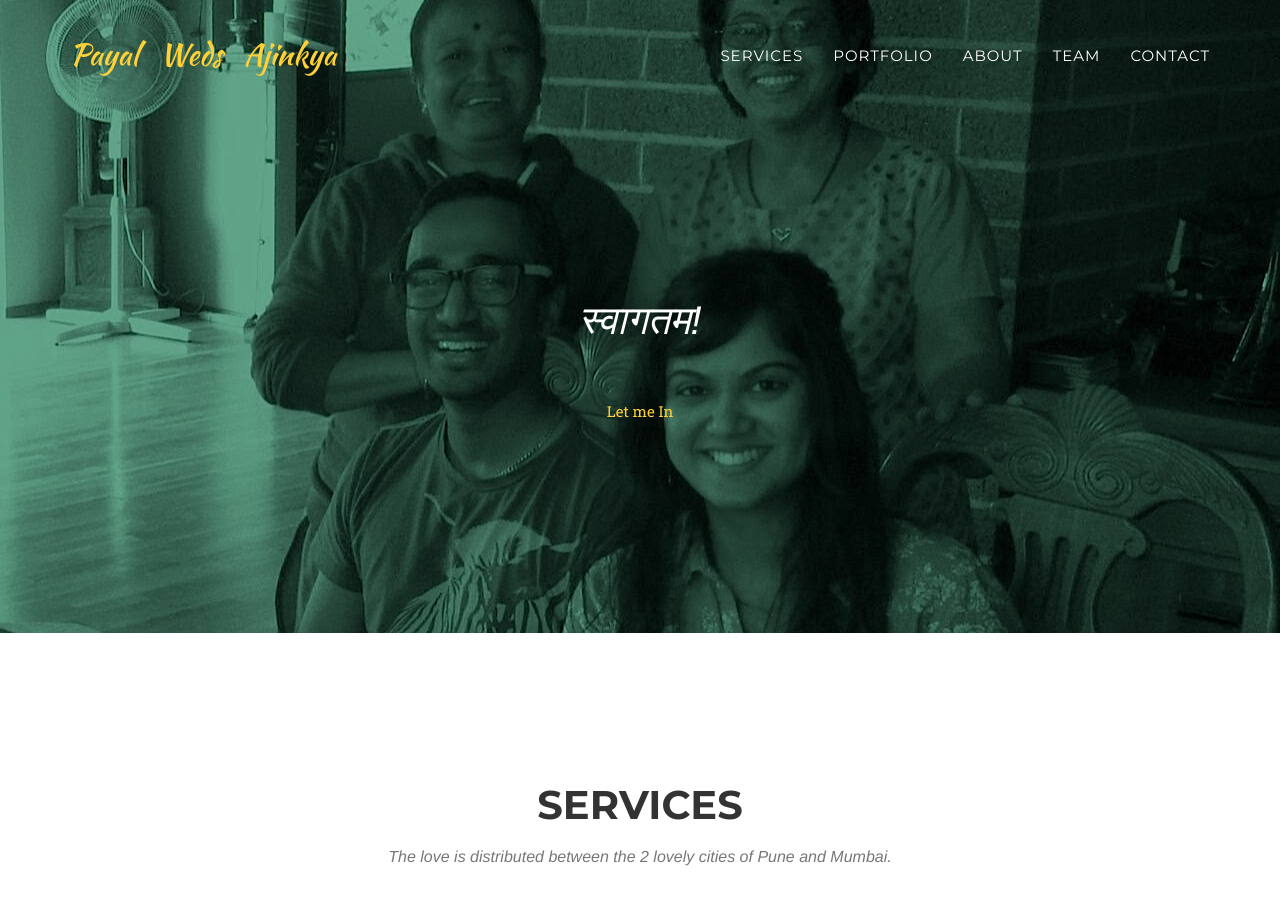
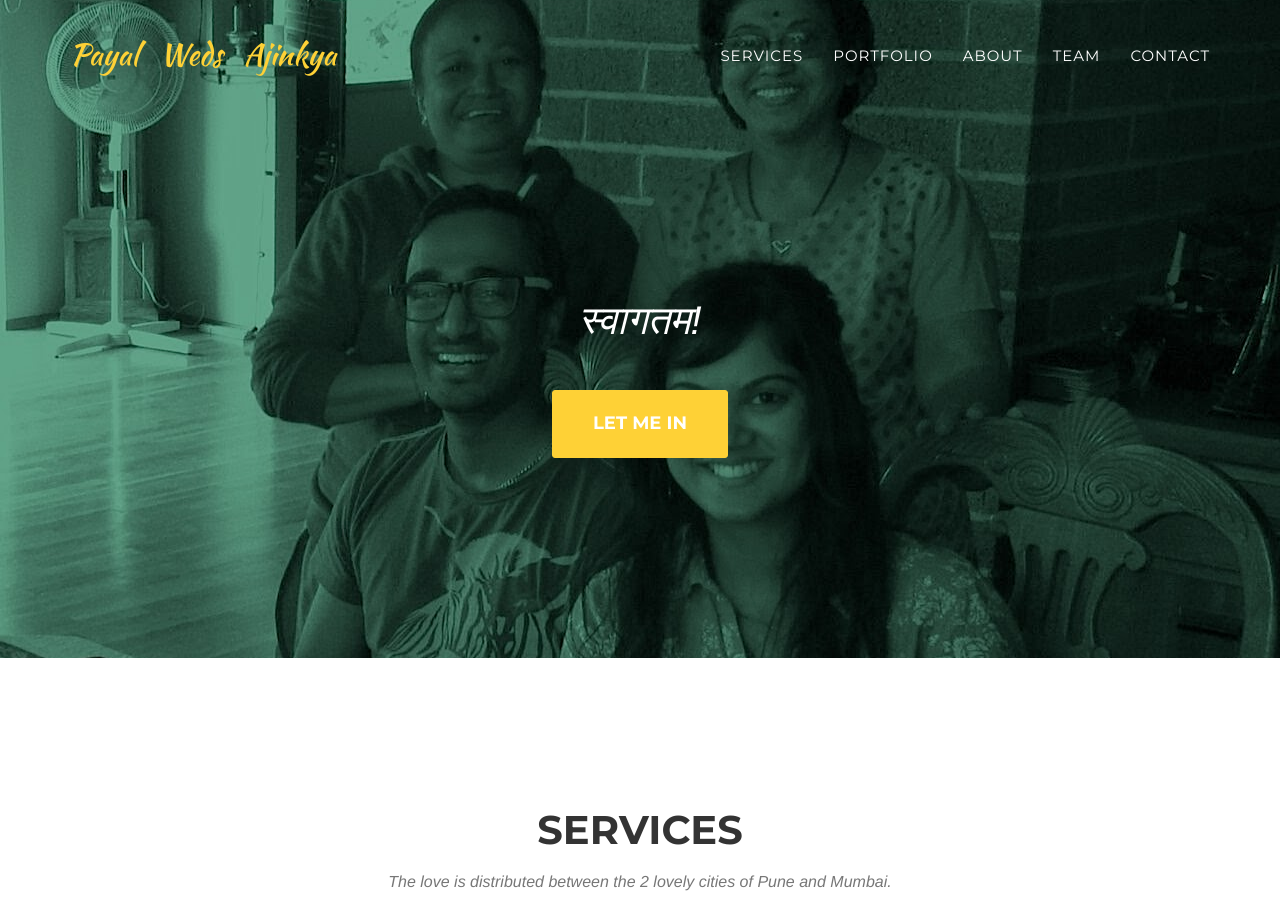
Before and after one commit to ajkl/wedding-invite, a Jekyll site: the page built from index.html, in a window 1280 px wide and 900 px high. Built offline with Jekyll 4.4.1, drawn with Linux system fonts in a browser that asks for light colours; some web fonts are replaced.

Commit message:
Update header.html

```diff
--- a/_includes/header.html
+++ b/_includes/header.html
@@ -46,7 +46,7 @@
             <div class="intro-text">
                 <div class="intro-lead-in">स्वागतम!</div>
                 <div class="intro-heading"> </div>
-                <a href="#services" class="page-scroll btn btn-l">Let me In</a>
+                <a href="#services" class="page-scroll btn btn-xl">Let me In</a>
             </div>
         </div>
     </header>
```
